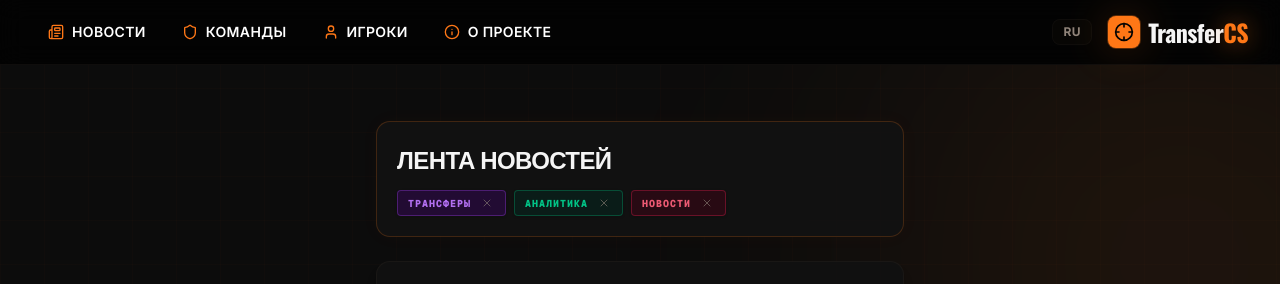
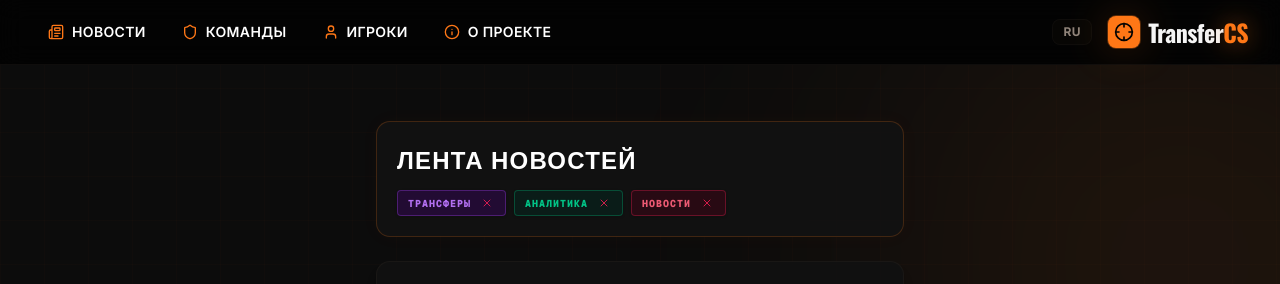
Before and after one commit to jedde0285-cloud/transfercs-website-design, a Next.js app: page /news in a window 1280 px wide. Shown: the top 284 px of the page. Built offline with nearby package versions, Linux system fonts and the light colour scheme.

Commit message:
Restored v61: feat: add filterable news categories and dynamic filter UI

```diff
--- a/components/news-feed.tsx
+++ b/components/news-feed.tsx
@@ -90,13 +90,13 @@ export function NewsFeed() {
   return (
     <div className="relative mx-auto max-w-xl px-4 py-10 sm:px-6 lg:py-14 z-10">
 
-      {/* Блок заголовка и фильтров — ВСТАВИТЬ СЮДА */}
-      <div className="mb-6 border-b border-border/60 bg-[#121212]/90 p-5 rounded-xl border border-primary/20 shadow-[0_0_20px_rgba(255,90,0,0.03)] flex flex-wrap items-center justify-between gap-4">
-        <h1 className="font-display text-xl font-bold uppercase tracking-tight text-foreground sm:text-2xl">
+      {/* Блок заголовка и фильтров */}
+      <div className="mb-6 border-b border-border/60 bg-[#121212]/90 p-5 rounded-xl border border-primary/20 shadow-[0_0_20px_rgba(255,90,0,0.03)]">
+        <h1 className="font-display text-2xl font-black uppercase tracking-wider text-white">
           {lang === "ru" ? "Лента новостей" : "News Feed"}
         </h1>
 
-        <div className="flex flex-wrap items-center gap-2 relative">
+        <div className="mt-4 flex flex-wrap items-center gap-2 relative">
           {activeFilters.map((key) => {
             const cat = CATEGORIES[key as keyof typeof CATEGORIES]
             return (
@@ -108,7 +108,7 @@ export function NewsFeed() {
                 <button
                   type="button"
                   onClick={() => removeFilter(key)}
-                  className="text-muted-foreground/60 hover:text-rose-500 transition-colors ml-0.5 p-0.5"
+                  className="text-rose-500/80 hover:text-rose-500 transition-colors ml-0.5 p-0.5"
                   aria-label="Remove filter"
                 >
                   <X className="size-3" />
```
